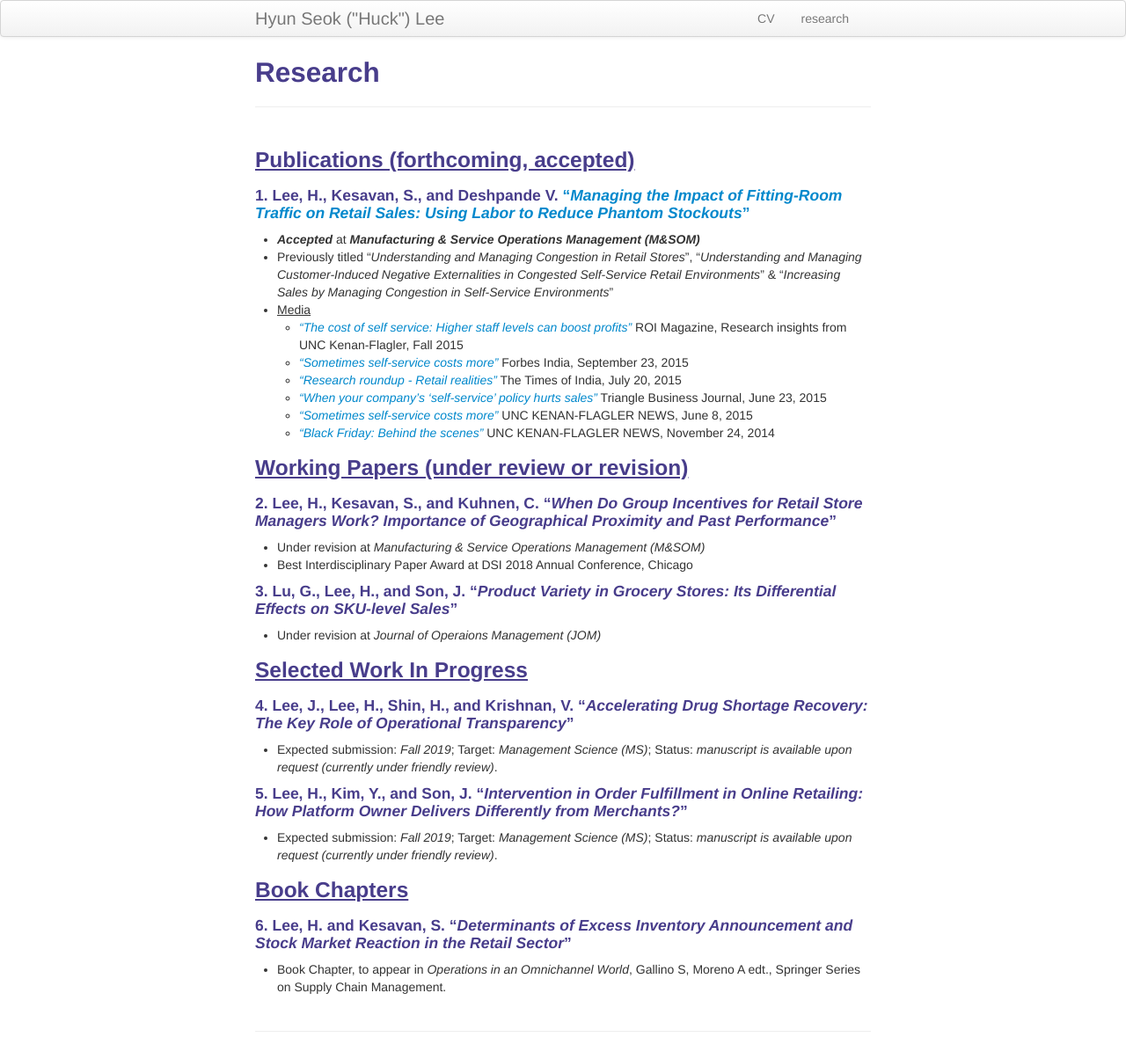
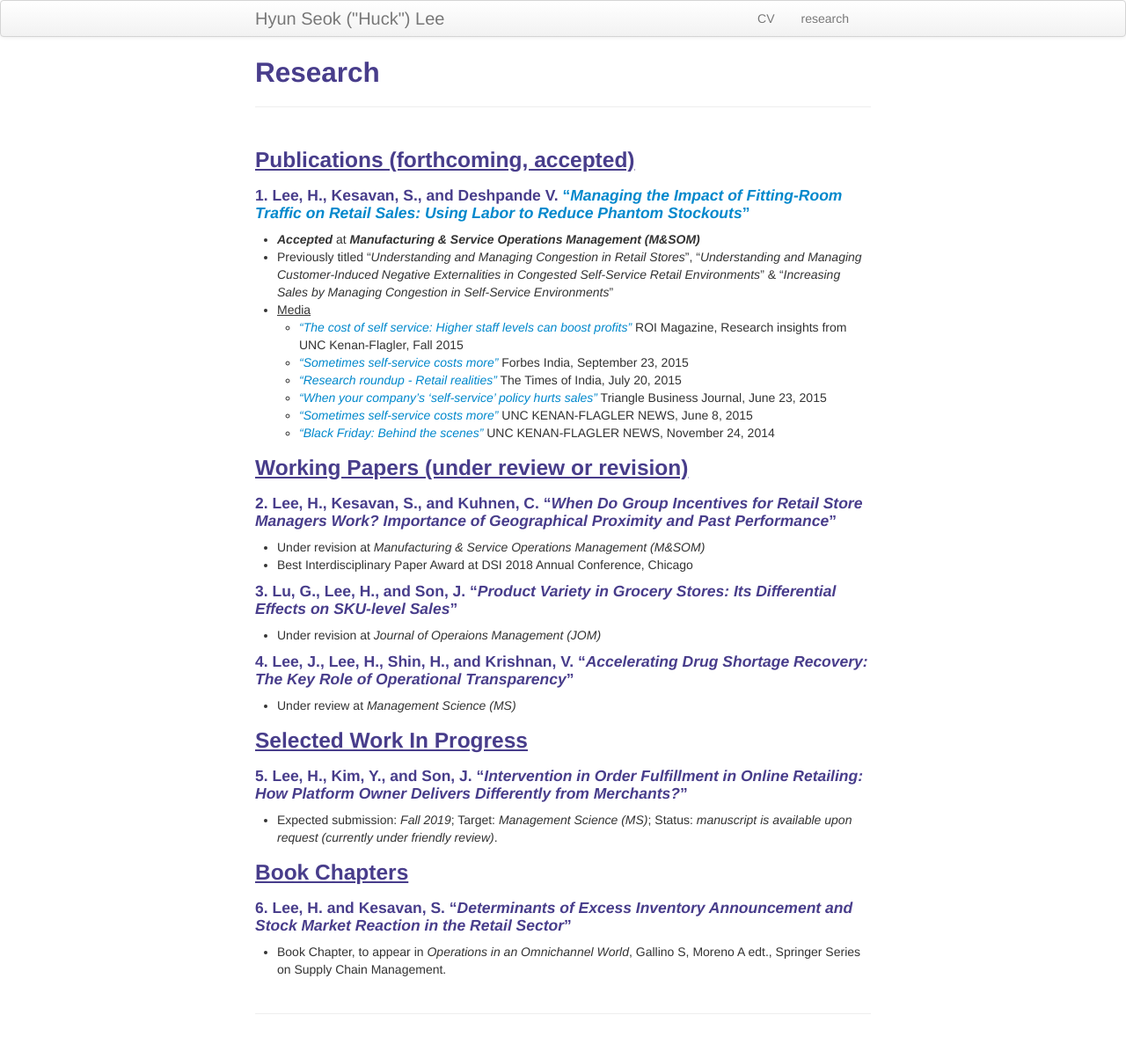
Before and after one commit to lordya2/lordya2.github.io, a Jekyll site: the page built from pages/research.md, in a window 1280 px wide. Shown: the whole page at 88% size. Built offline with Jekyll 4.4.1, drawn with Linux system fonts in a browser that asks for light colours.

Commit message:
Update research.md

```diff
--- a/pages/research.md
+++ b/pages/research.md
@@ -25,10 +25,10 @@ description: Hyun Seok ("Huck") Lee's research
 #### 3. Lu, G., Lee, H., and Son, J. "*Product Variety in Grocery Stores: Its Differential Effects on SKU-level Sales*"
 * Under revision at *Journal of Operaions Management (JOM)*
 
+#### 4. Lee, J., Lee, H., Shin, H., and Krishnan, V. "*Accelerating Drug Shortage Recovery: The Key Role of Operational Transparency*"
+* Under review at *Management Science (MS)*
 
 ### <u>Selected Work In Progress</u>
-#### 4. Lee, J., Lee, H., Shin, H., and Krishnan, V. "*Accelerating Drug Shortage Recovery: The Key Role of Operational Transparency*"
-* Expected submission: *Fall 2019*; Target: *Management Science (MS)*; Status: *manuscript is available upon request (currently under friendly review)*.
 
 #### 5. Lee, H., Kim, Y., and Son, J. "*Intervention in Order Fulfillment in Online Retailing: How Platform Owner Delivers Differently from Merchants?*"
 * Expected submission: *Fall 2019*; Target: *Management Science (MS)*; Status: *manuscript is available upon request (currently under friendly review)*.
```
